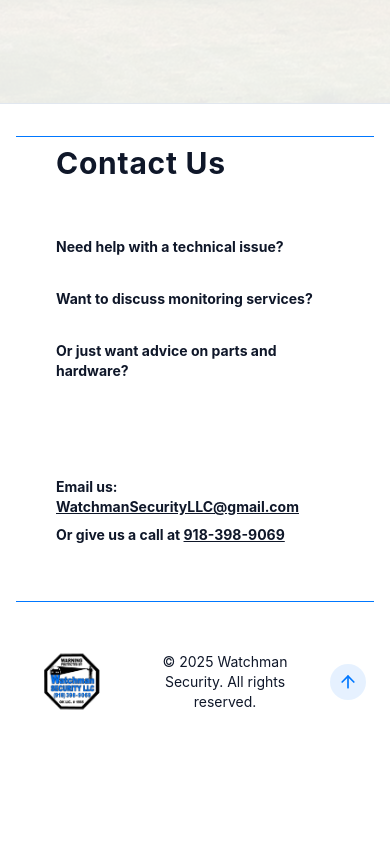
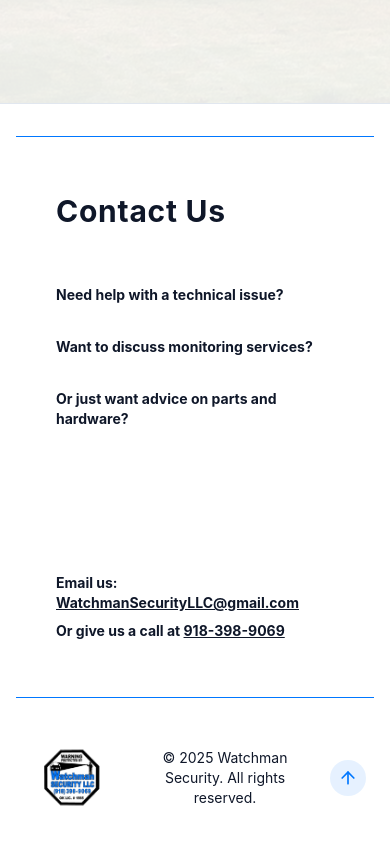
Before and after one commit to Gameknight06/watchman-security-website, a React (Vite) app: page / in a window 390 px wide. Shown: the part 5689-6533 px from the top of the page. Before the commit the page ends 6467 px from the top, so only its background shows below. Built offline with nearby package versions, Linux system fonts and the light colour scheme.

Commit message:
Adjust padding in ContactSection for consistent vertical spacing.

```diff
--- a/src/components/ContactSection.jsx
+++ b/src/components/ContactSection.jsx
@@ -4,7 +4,7 @@
     return (
         <section id={"contact"} className={"min-h-3/4 min-w-screen relative flex flex-col items-center justify-center px-4"}>
             <div className={"container mx-auto max-w-5xl md:gap-16 grid grid-cols-1 md:grid-cols-2 border-b-1 border-t-1 border-primary items-center justify-center"}>
-                <div className={"gap-8 md:py-12 text-left flex flex-col justify-center m-2"}>
+                <div className={"gap-8 py-12 text-left flex flex-col justify-center m-2"}>
                     <h1 className={"text-3xl md:text-5xl font-bold -tracking-tight"}>
                         Contact Us
                     </h1>
```
